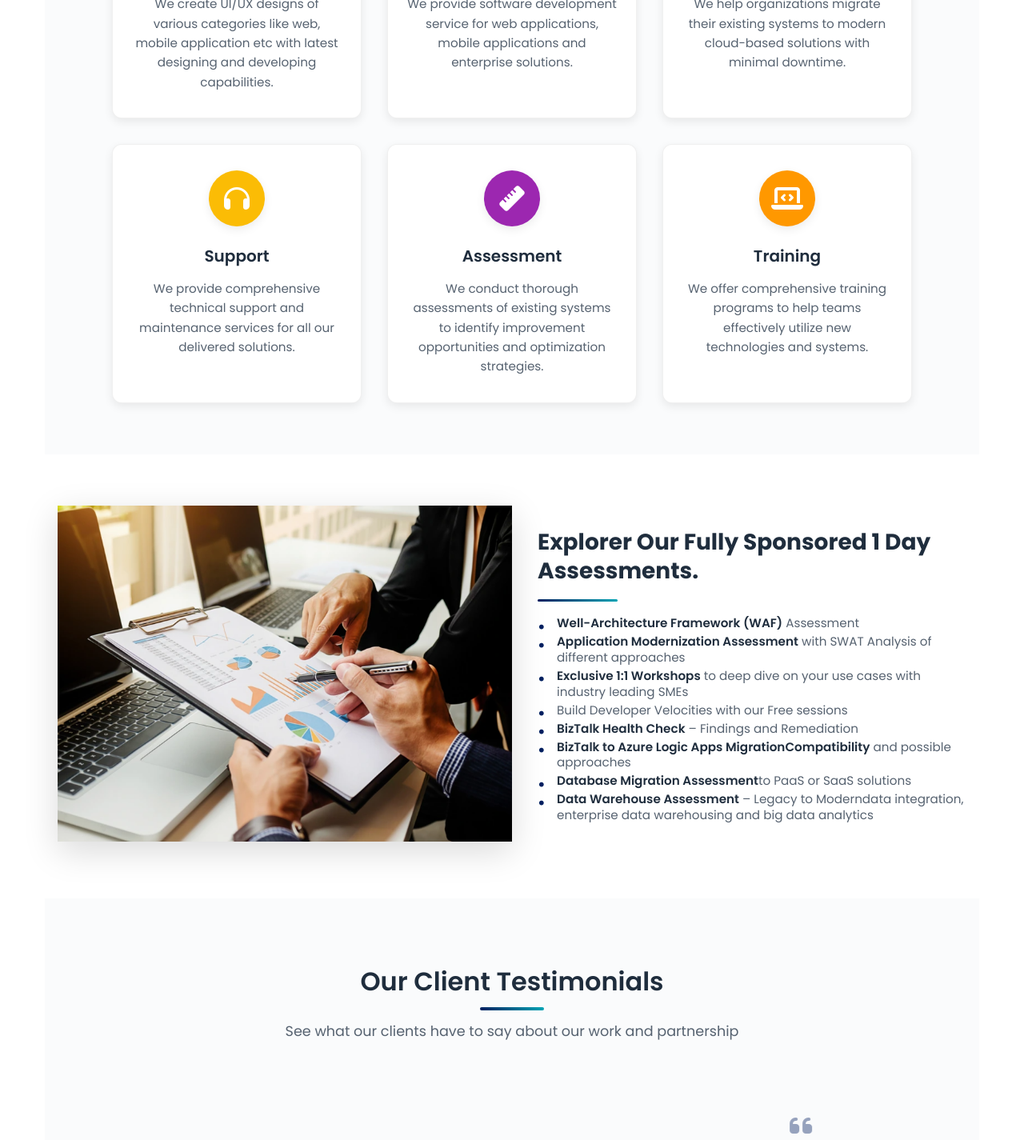
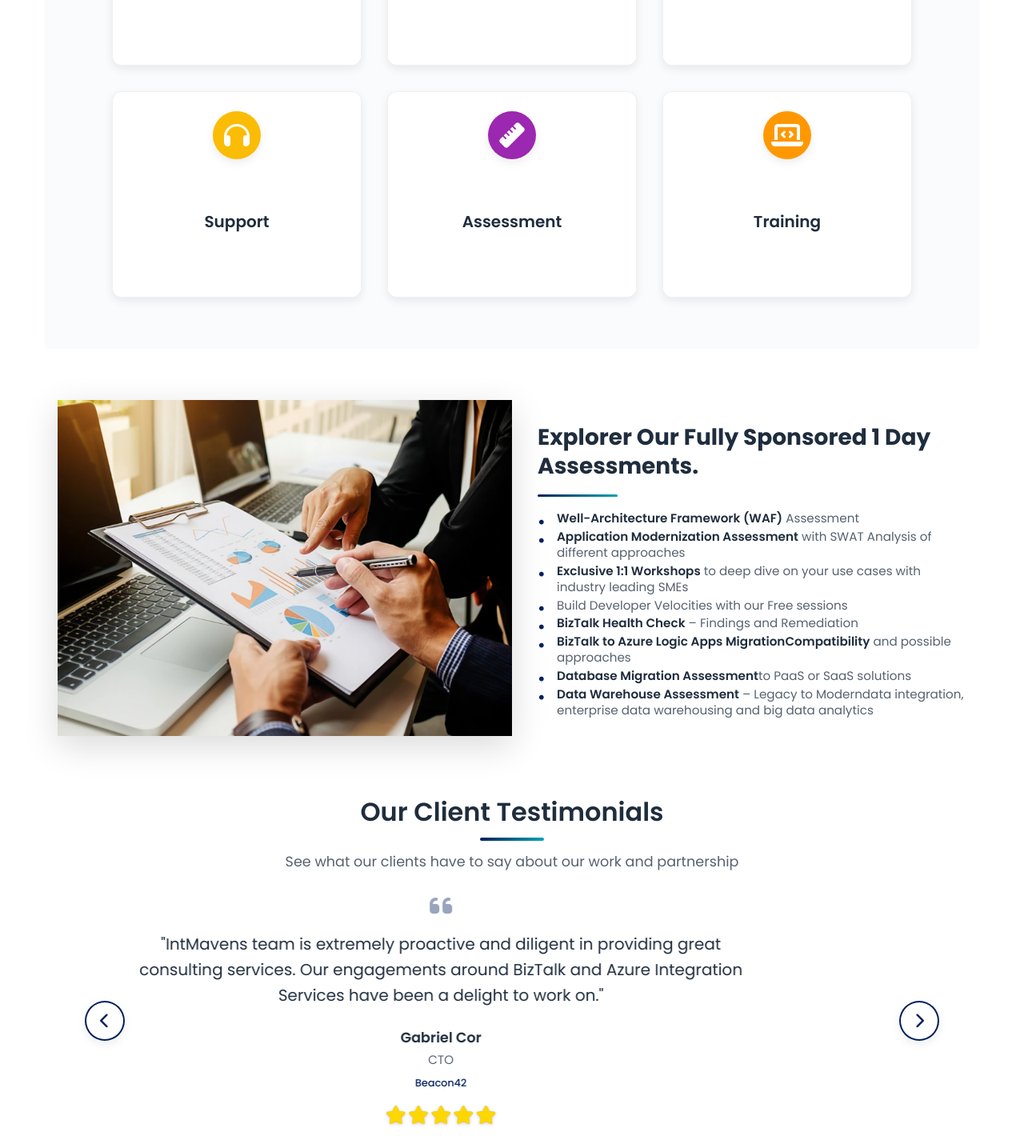
Before and after one commit to Nikhil-Kanojiya01/Intmavens, a React (Vite) app: page / in a window 1280 px wide. Shown: the part 1020-2445 px from the top of the page at 80% size. Built offline with nearby package versions, Linux system fonts and the light colour scheme.

Commit message:
feat: enhance service cards with hover animations and fix deployment issues
- Add vercel.json for SPA routing fix
- Implement service card hover transitions with zoom effect
- Increase testimonial width and enhance star ratings
- Optimize card sizing and spacing for better UX

```diff
--- a/src/App.css
+++ b/src/App.css
@@ -797,17 +797,18 @@ p {
 .service-card {
     background: var(--white);
     border-radius: var(--radius-lg);
-    padding: 2rem 1.5rem;
+    padding: 1.5rem 1rem;
     box-shadow: var(--shadow-sm);
-    transition: var(--transition-normal);
+    transition: all 0.4s ease;
     text-align: center;
     position: relative;
     overflow: hidden;
     border: 1px solid rgba(0, 0, 0, 0.06);
+    transform: scale(1);
 }
 
 .service-card:hover {
-    transform: translateY(-8px);
+    transform: translateY(-8px) scale(1.05);
     box-shadow: var(--shadow-lg);
     border-color: rgba(0, 0, 0, 0.1);
 }
@@ -837,12 +838,39 @@ p {
     z-index: 2;
 }
 
+.service-card__content {
+    position: relative;
+    z-index: 2;
+    height: 140px;
+    display: flex;
+    flex-direction: column;
+    align-items: center;
+    justify-content: center;
+}
+
+.service-card__icon {
+    width: 60px;
+    height: 60px;
+    border-radius: 50%;
+    display: flex;
+    align-items: center;
+    justify-content: center;
+    margin: 0 auto 0.5rem;
+    position: relative;
+    box-shadow: var(--shadow-sm);
+    opacity: 1;
+    transition: opacity 0.4s ease;
+}
+
 .service-card__title {
     font-size: var(--font-size-xl);
     font-weight: 600;
     color: var(--text-primary);
-    margin: 0 0 1rem 0;
+    margin: 0;
     line-height: var(--line-height-tight);
+    opacity: 1;
+    transition: opacity 0.4s ease;
+    text-align: center;
 }
 
 .service-card__description {
@@ -850,6 +878,30 @@ p {
     line-height: var(--line-height-relaxed);
     color: var(--text-secondary);
     margin: 0;
+    opacity: 0;
+    transition: opacity 0.4s ease;
+    position: absolute;
+    top: 0;
+    left: 0;
+    right: 0;
+    bottom: 0;
+    display: flex;
+    align-items: center;
+    justify-content: center;
+    text-align: center;
+    padding: 1rem;
+}
+
+.service-card:hover .service-card__icon {
+    opacity: 0;
+}
+
+.service-card:hover .service-card__title {
+    opacity: 0;
+}
+
+.service-card:hover .service-card__description {
+    opacity: 1;
 }
 
 /* Informative Component - Assessment Section */
@@ -1187,7 +1239,7 @@ p {
     display: flex;
     justify-content: center;
     gap: var(--space-s);
-    margin-top: var(--space-l);
+    margin-bottom: var(--space-s);
 }
 
 .carousel__dot {
@@ -1216,15 +1268,13 @@ p {
    TESTIMONIALS SECTION
    =================== */
 .testimonials {
-    padding: 5rem 0;
-    background: var(--light-bg);
+    background: var(--white);
     position: relative;
     overflow: hidden;
 }
 
 .testimonials__header {
     text-align: center;
-    margin-bottom: 3rem;
 }
 
 .testimonials__subtitle {
@@ -1330,7 +1380,9 @@ p {
 
 .testimonial-card__star {
     color: #ffd700;
-    font-size: 1.2rem;
+    font-size: 1.6rem;
+    filter: drop-shadow(0 1px 2px rgba(0, 0, 0, 0.2));
+    -webkit-text-stroke: 0.5px #e6c200;
 }
 
 /* Decorative Elements */
@@ -1364,7 +1416,7 @@ p {
     text-align: center;
     padding: 1rem 0;
     margin: 0 auto;
-    max-width: 700px;
+    max-width: 800px;
 }
 
 .testimonial-simple__quote {
@@ -1430,7 +1482,9 @@ p {
 
 .testimonial-simple__star {
     color: #ffd700;
-    font-size: 1rem;
+    font-size: 1.4rem;
+    filter: drop-shadow(0 1px 2px rgba(0, 0, 0, 0.2));
+    -webkit-text-stroke: 0.5px #e6c200;
 }
 
 /* Legacy Testimonials (if needed for backwards compatibility) */
```
